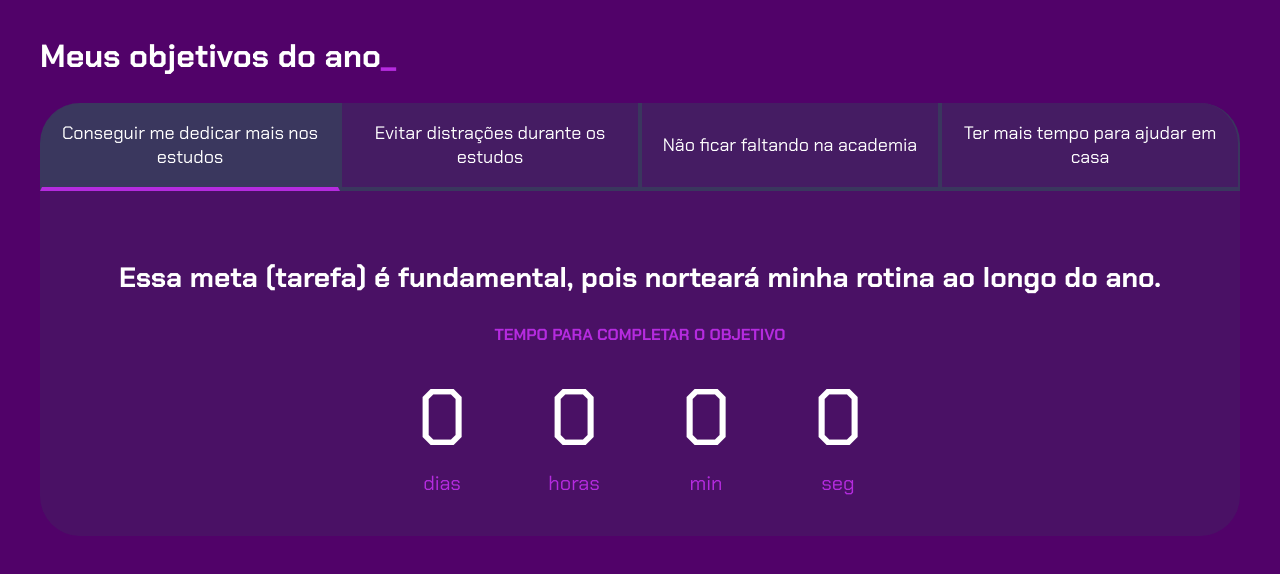
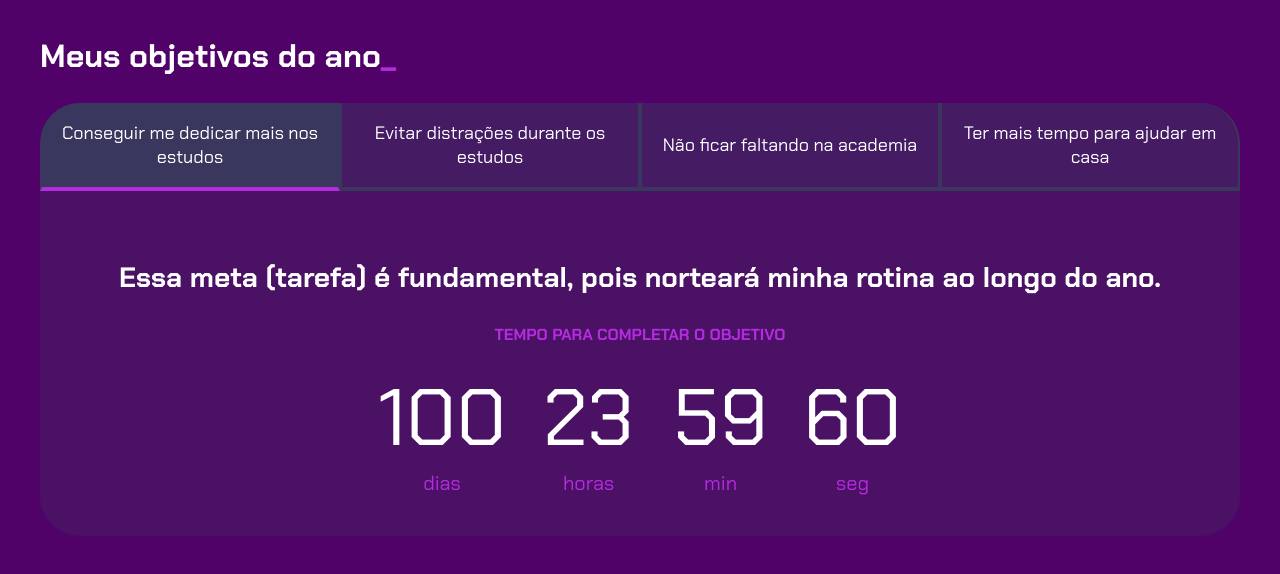
Before and after one commit to fabrolorena/trabalho-metas, a plain HTML site: page index.html in a window 1280 px wide. Drawn offline with Linux system fonts and the light colour scheme.

Commit message:
Update index.html

```diff
--- a/index.html
+++ b/index.html
@@ -24,19 +24,19 @@
                     <h4 class="aba-conteudo-titulo-secundario">Tempo para completar o objetivo</h4>
                     <div class="contador">
                         <div class="contador-digito">
-                            <p class="contador-digito-numero" id="dias0"></p>
+                            <p class="contador-digito-numero" id="dias100">100</p>
                             <p class="contador-digito-texto">dias</p>
                         </div>
                         <div class="contador-digito">
-                            <p class="contador-digito-numero" id="horas0"></p>
+                            <p class="contador-digito-numero" id="horas23">23</p>
                             <p class="contador-digito-texto">horas</p>
                         </div>
                         <div class="contador-digito">
-                            <p class="contador-digito-numero" id="min0"></p>
+                            <p class="contador-digito-numero" id="min59">59</p>
                             <p class="contador-digito-texto">min</p>
                         </div>
                         <div class="contador-digito">
-                            <p class="contador-digito-numero" id="seg0"></p>
+                            <p class="contador-digito-numero" id="seg60">60</p>
                             <p class="contador-digito-texto">seg</p>
                         </div>
                     </div>
```
